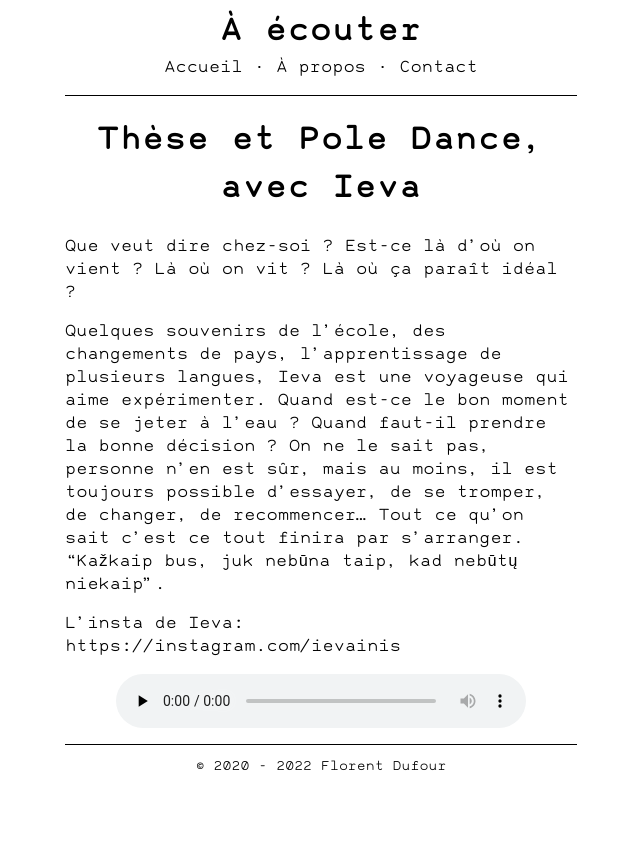
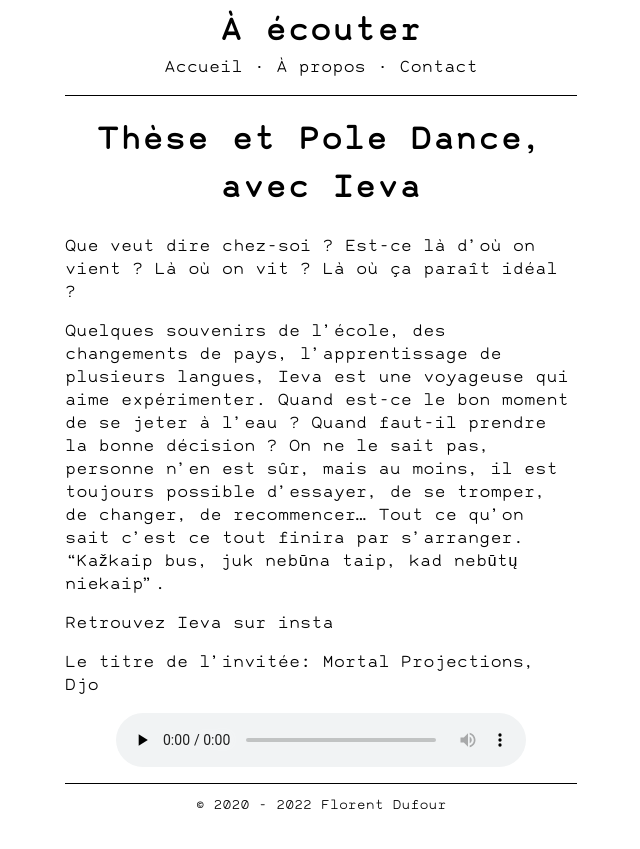
Before and after one commit to flrntdfr/podcast.dufour.xyz, a Jekyll site: the page built from podcasts/la-boite-a-bougies/episodes/2022-10-27-Ieva.md, in a window 1280 px wide. Shown: the top 849 px of the page, without its empty margins (319-959 px from the left). Built offline with Jekyll 4.4.1, drawn with Linux system fonts in a browser that asks for light colours; some web fonts are replaced.

Commit message:
Correction/ajout titre de l'invitée

```diff
--- a/podcasts/la-boite-a-bougies/episodes/2022-10-27-Ieva.md
+++ b/podcasts/la-boite-a-bougies/episodes/2022-10-27-Ieva.md
@@ -18,4 +18,6 @@ Que veut dire chez-soi ? Est-ce là d'où on vient ? Là où on vit ? Là où ç
 Quelques souvenirs de l'école, des changements de pays, l'apprentissage de plusieurs langues, Ieva est une voyageuse qui aime expérimenter. Quand est-ce le bon moment de se jeter à l'eau ? Quand faut-il prendre la bonne décision ? On ne le sait pas, personne n'en est sûr, mais au moins, il est toujours possible d'essayer, de se tromper, de changer, de recommencer...
 Tout ce qu'on sait c'est ce tout finira par s'arranger. “Kažkaip bus, juk nebūna taip, kad nebūtų niekaip”.
 
-L’insta de Ieva: https://instagram.com/ievainis
+Retrouvez Ieva [sur insta](https://instagram.com/ievainis)
+
+Le titre de l'invitée: Mortal Projections, Djo
```
Also changed, not shown: podcasts/la-boite-a-bougies/episodes/2022-10-01-Paul.md (+1 -1 lines).
